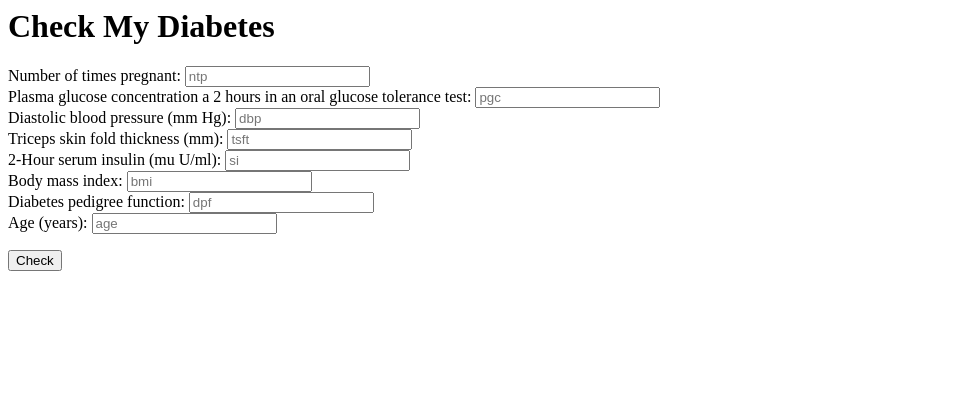
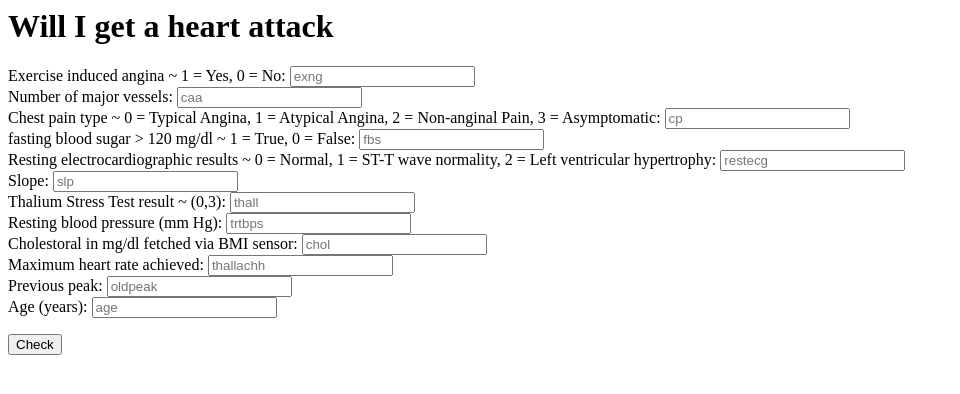
Before and after one commit to anneliesdej/DE2022-G5, a Flask app: page /checkdiabetes in a window 1280 px wide. Shown: the top 394 px of the page, without its empty margins (0-960 px from the left). Run offline with Flask 2, Linux system fonts and the light colour scheme.

Commit message:
Update user_form.html

```diff
--- a/prediction-ui-embedded-gcs/templates/user_form.html
+++ b/prediction-ui-embedded-gcs/templates/user_form.html
@@ -1,28 +1,40 @@
 <html>
 <body>
 
-<form action="/checkdiabetes" method="POST">
-    <h1> Check My Diabetes</h1>
-    <label for="ntp">Number of times pregnant:</label>
-    <input type="text" id="ntp" name="ntp" placeholder="ntp"> <br>
+<form action="/predict_heartattack" method="POST">
+    <h1> Will I get a heart attack</h1>
+    <label for="exng">Exercise induced angina ~ 1 = Yes, 0 = No:</label>
+    <input type="text" id="exng" name="exng" placeholder="exng"> <br>
 
-    <label for="pgc">Plasma glucose concentration a 2 hours in an oral glucose tolerance test:</label>
-    <input type="text" id="pgc" name="pgc" placeholder="pgc"> <br>
+    <label for="caa">Number of major vessels:</label>
+    <input type="text" id="caa" name="caa" placeholder="caa"> <br>
 
-    <label for="dbp">Diastolic blood pressure (mm Hg):</label>
-    <input type="text" id="dbp" name="dbp" placeholder="dbp"> <br>
+    <label for="cp">Chest pain type ~ 0 = Typical Angina, 1 = Atypical Angina, 2 = Non-anginal Pain, 3 = Asymptomatic:</label>
+    <input type="text" id="cp" name="cp" placeholder="cp"> <br>
 
-    <label for="tsft">Triceps skin fold thickness (mm):</label>
-    <input type="text" id="tsft" name="tsft" placeholder="tsft"> <br>
+    <label for="fbs">fasting blood sugar > 120 mg/dl ~ 1 = True, 0 = False:</label>
+    <input type="text" id="fbs" name="fbs" placeholder="fbs"> <br>
 
-    <label for="si">2-Hour serum insulin (mu U/ml):</label>
-    <input type="text" id="si" name="si" placeholder="si"> <br>
+    <label for="restecg">Resting electrocardiographic results ~ 0 = Normal, 1 = ST-T wave normality, 2 = Left ventricular hypertrophy:</label>
+    <input type="text" id="restecg" name="restecg" placeholder="restecg"> <br>
 
-    <label for="bmi">Body mass index:</label>
-    <input type="text" id="bmi" name="bmi" placeholder="bmi"> <br>
+    <label for="slp">Slope:</label>
+    <input type="text" id="slp" name="slp" placeholder="slp"> <br>
 
-    <label for="dpf">Diabetes pedigree function:</label>
-    <input type="text" id="dpf" name="dpf" placeholder="dpf"> <br>
+    <label for="thall">Thalium Stress Test result ~ (0,3):</label>
+    <input type="text" id="thall" name="thall" placeholder="thall"> <br>
+
+    <label for="trtbps">Resting blood pressure (mm Hg):</label>
+    <input type="text" id="trtbps" name="trtbps" placeholder="trtbps"> <br>
+
+    <label for="chol">Cholestoral in mg/dl fetched via BMI sensor:</label>
+    <input type="text" id="chol" name="chol" placeholder="chol"> <br>
+
+    <label for="thallachh">Maximum heart rate achieved:</label>
+    <input type="text" id="thallachh" name="thallachh" placeholder="thallachh"> <br>
+
+    <label for="oldpeak">Previous peak:</label>
+    <input type="text" id="oldpeak" name="oldpeak" placeholder="oldpeak"> <br>
 
     <label for="age">Age (years):</label>
     <input type="text" id="age" name="age" placeholder="age"> <br>
```
